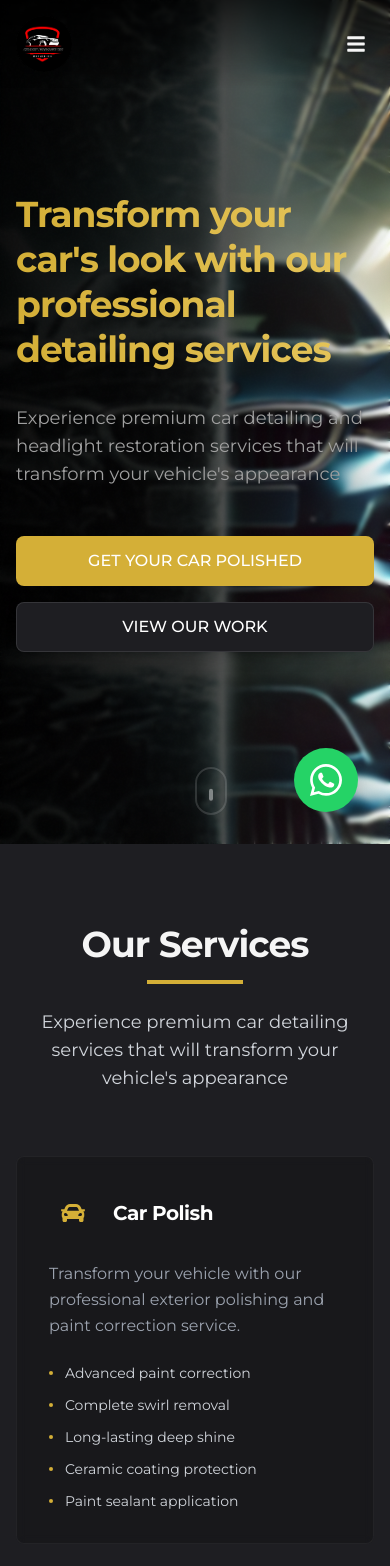
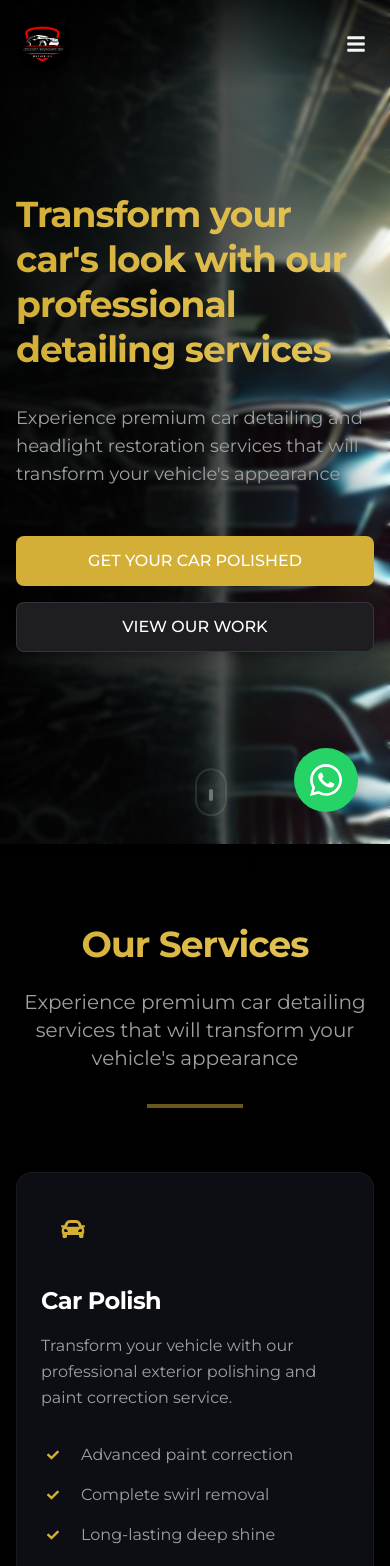
Before and after one commit to Apexium-Dev/crazy-garage, a Next.js app: page / in a window 390 px wide. Shown: the top 1566 px of the page. Built offline with nearby package versions, Linux system fonts and the light colour scheme.

Commit message:
feat: optimize Services section animations and mobile responsiveness

```diff
--- a/src/components/sections/Services.tsx
+++ b/src/components/sections/Services.tsx
@@ -1,20 +1,77 @@
 'use client'
 
+import { useState } from 'react'
 import { motion } from 'framer-motion'
-import { FaCar, FaLightbulb, FaRegLightbulb, FaCarSide, FaTools, FaShieldAlt } from 'react-icons/fa'
+import { FaCar, FaLightbulb, FaRegLightbulb, FaCarSide, FaTools, FaShieldAlt, FaCheck } from 'react-icons/fa'
 import { IconType } from 'react-icons'
-import { useState } from 'react'
-import Image from 'next/image'
 
-interface Service {
+interface ServiceCardProps {
   icon: IconType;
   title: string;
   description: string;
   features: string[];
-  image: string;
+  delay: number;
 }
 
-const services: Service[] = [
+const ServiceCard = ({ icon: Icon, title, description, features, delay }: ServiceCardProps) => {
+  const [isHovered, setIsHovered] = useState(false);
+
+  return (
+    <motion.div
+      initial={{ opacity: 0, y: 20 }}
+      whileInView={{ opacity: 1, y: 0 }}
+      viewport={{ once: true, amount: 0.3 }}
+      transition={{ duration: 0.5, delay: delay * 0.1 }}
+      onMouseEnter={() => setIsHovered(true)}
+      onMouseLeave={() => setIsHovered(false)}
+      className="group card"
+    >
+      <div className="relative">
+        {/* Icon */}
+        <motion.div
+          animate={{ scale: isHovered ? 1.1 : 1 }}
+          transition={{ duration: 0.3 }}
+          className="w-16 h-16 rounded-xl bg-[var(--primary)]/5 flex items-center justify-center mb-6 group-hover:bg-[var(--primary)]/10 transition-all duration-300"
+        >
+          <Icon className="text-2xl text-[var(--primary)]" />
+        </motion.div>
+
+        {/* Content */}
+        <motion.h3
+          animate={{ color: isHovered ? 'var(--primary)' : '#ffffff' }}
+          transition={{ duration: 0.3 }}
+          className="text-2xl font-bold mb-4"
+        >
+          {title}
+        </motion.h3>
+        <p className="text-[var(--text-muted)] mb-8 group-hover:text-gray-300 transition-colors duration-300">
+          {description}
+        </p>
+
+        {/* Features */}
+        <ul className="space-y-4">
+          {features.map((feature, idx) => (
+            <motion.li
+              key={idx}
+              initial={{ opacity: 0, x: -10 }}
+              whileInView={{ opacity: 1, x: 0 }}
+              viewport={{ once: true }}
+              transition={{ duration: 0.3, delay: delay * 0.1 + idx * 0.1 }}
+              className="flex items-center gap-4 text-[var(--text-muted)] group-hover:text-white/90 transition-colors duration-300"
+            >
+              <div className="w-6 h-6 rounded-full bg-[var(--primary)]/5 flex items-center justify-center group-hover:bg-[var(--primary)]/10 transition-all duration-300">
+                <FaCheck className="text-[var(--primary)] text-xs" />
+              </div>
+              <span className="text-base">{feature}</span>
+            </motion.li>
+          ))}
+        </ul>
+      </div>
+    </motion.div>
+  );
+};
+
+const services = [
   {
     icon: FaCar,
     title: 'Car Polish',
@@ -25,8 +82,7 @@ const services: Service[] = [
       'Long-lasting deep shine',
       'Ceramic coating protection',
       'Paint sealant application'
-    ],
-    image: '/images/services/car-polish.jpg'
+    ]
   },
   {
     icon: FaLightbulb,
@@ -38,8 +94,7 @@ const services: Service[] = [
       'Crystal clear finish',
       'Improved visibility',
       'Long-lasting protection'
-    ],
-    image: '/images/services/headlight-polish.jpg'
+    ]
   },
   {
     icon: FaRegLightbulb,
@@ -51,8 +106,7 @@ const services: Service[] = [
       'Like-new results',
       'UV protection coating',
       'Enhanced brightness'
-    ],
-    image: '/images/services/headlight-restore.jpg'
+    ]
   },
   {
     icon: FaCarSide,
@@ -64,8 +118,7 @@ const services: Service[] = [
       'Custom styling options',
       'OEM-like finish',
       'Modern lighting upgrade'
-    ],
-    image: '/images/services/angel-eyes.jpg'
+    ]
   },
   {
     icon: FaTools,
@@ -77,8 +130,7 @@ const services: Service[] = [
       'Complete sanitization',
       'Odor elimination',
       'UV protection treatment'
-    ],
-    image: '/images/services/interior-detail.jpg'
+    ]
   },
   {
     icon: FaShieldAlt,
@@ -90,58 +142,46 @@ const services: Service[] = [
       'High-impact resistance',
       'Preserves paint finish',
       'Professional installation'
-    ],
-    image: '/images/services/ppf.jpg'
+    ]
   }
 ];
 
 export default function Services() {
   return (
-    <section className="section relative overflow-hidden" id="services">
-      <div className="absolute inset-0 bg-[var(--secondary)]" />
+    <section
+      id="services"
+      className="section bg-gradient-to-b from-black via-black/95 to-[var(--secondary)] relative overflow-hidden"
+    >
+      {/* Background gradient effects */}
+      <div className="absolute inset-0 bg-gradient-to-br from-[var(--primary)]/5 via-transparent to-transparent opacity-30" />
 
       <div className="container relative">
-        <div className="text-center mb-16">
-          <h2 className="text-4xl md:text-5xl font-bold mb-4">Our Services</h2>
-          <div className="w-24 h-1 bg-[var(--primary)] mx-auto mb-6" />
-          <p className="text-lg text-gray-300 max-w-2xl mx-auto">
+        <div className="section-header">
+          <motion.h2
+            initial={{ opacity: 0, y: 20 }}
+            whileInView={{ opacity: 1, y: 0 }}
+            viewport={{ once: true }}
+            transition={{ duration: 0.5 }}
+            className="section-title gradient-text"
+          >
+            Our Services
+          </motion.h2>
+          <p className="section-description">
             Experience premium car detailing services that will transform your vehicle's appearance
           </p>
+          <div className="section-divider" />
         </div>
 
         <div className="grid grid-cols-1 md:grid-cols-2 lg:grid-cols-3 gap-8">
           {services.map((service, index) => (
-            <div
+            <ServiceCard
               key={service.title}
-              className="bg-black/20 backdrop-blur-sm rounded-lg p-8 border border-white/5 hover:border-[var(--primary)] transition-all duration-300"
-            >
-              {/* Icon */}
-              <div className="flex items-center gap-4 mb-6">
-                <div className="w-12 h-12 rounded-lg bg-[var(--primary)]/10 flex items-center justify-center">
-                  <service.icon className="text-[var(--primary)] text-2xl" />
-                </div>
-                <h3 className="text-xl font-bold text-white">
-                  {service.title}
-                </h3>
-              </div>
-
-              <p className="text-gray-400 mb-6">
-                {service.description}
-              </p>
-
-              {/* Features */}
-              <ul className="space-y-3">
-                {service.features.map((feature) => (
-                  <li
-                    key={feature}
-                    className="flex items-center text-sm text-gray-300"
-                  >
-                    <span className="w-1 h-1 rounded-full bg-[var(--primary)] mr-3" />
-                    {feature}
-                  </li>
-                ))}
-              </ul>
-            </div>
+              icon={service.icon}
+              title={service.title}
+              description={service.description}
+              features={service.features}
+              delay={index}
+            />
           ))}
         </div>
       </div>
```
